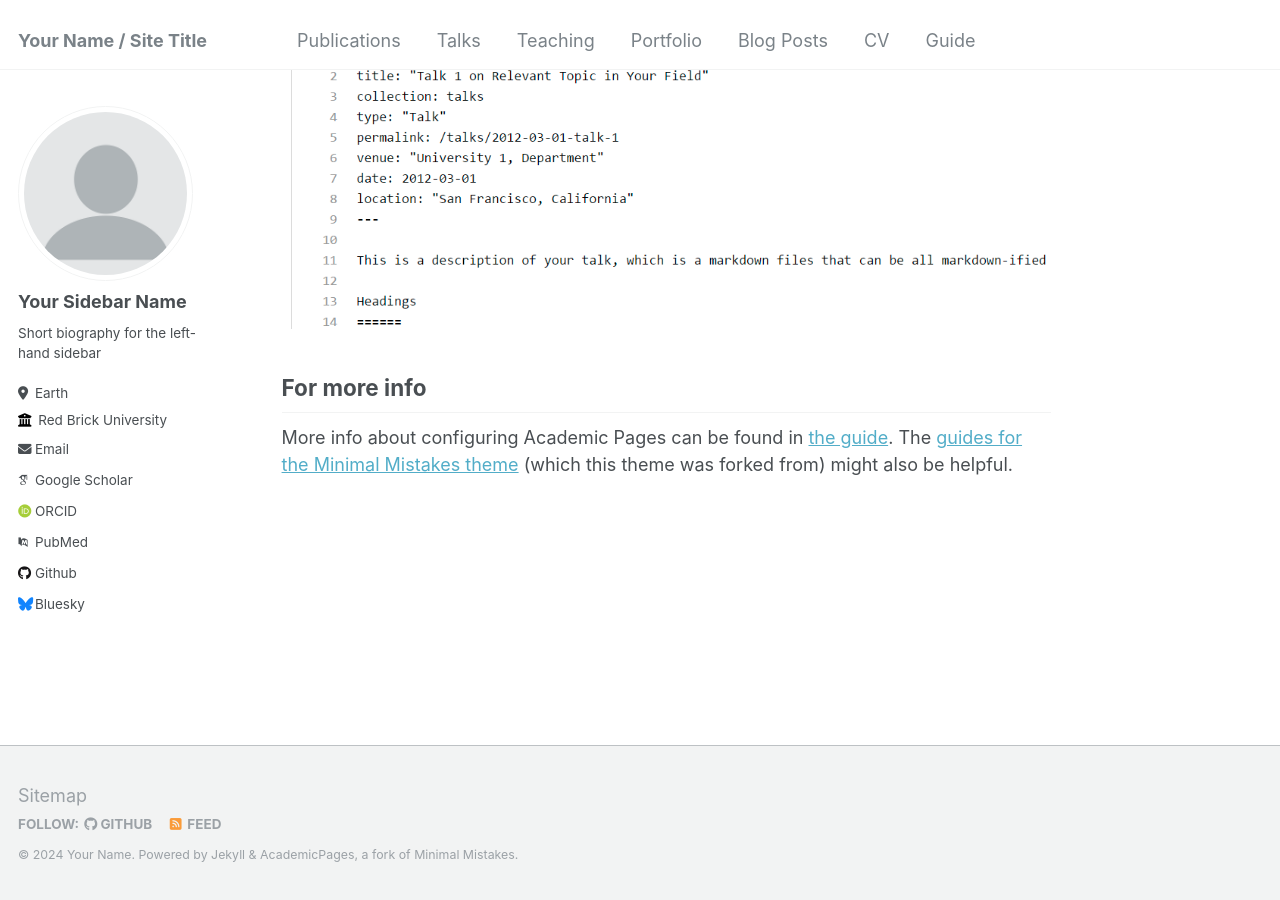
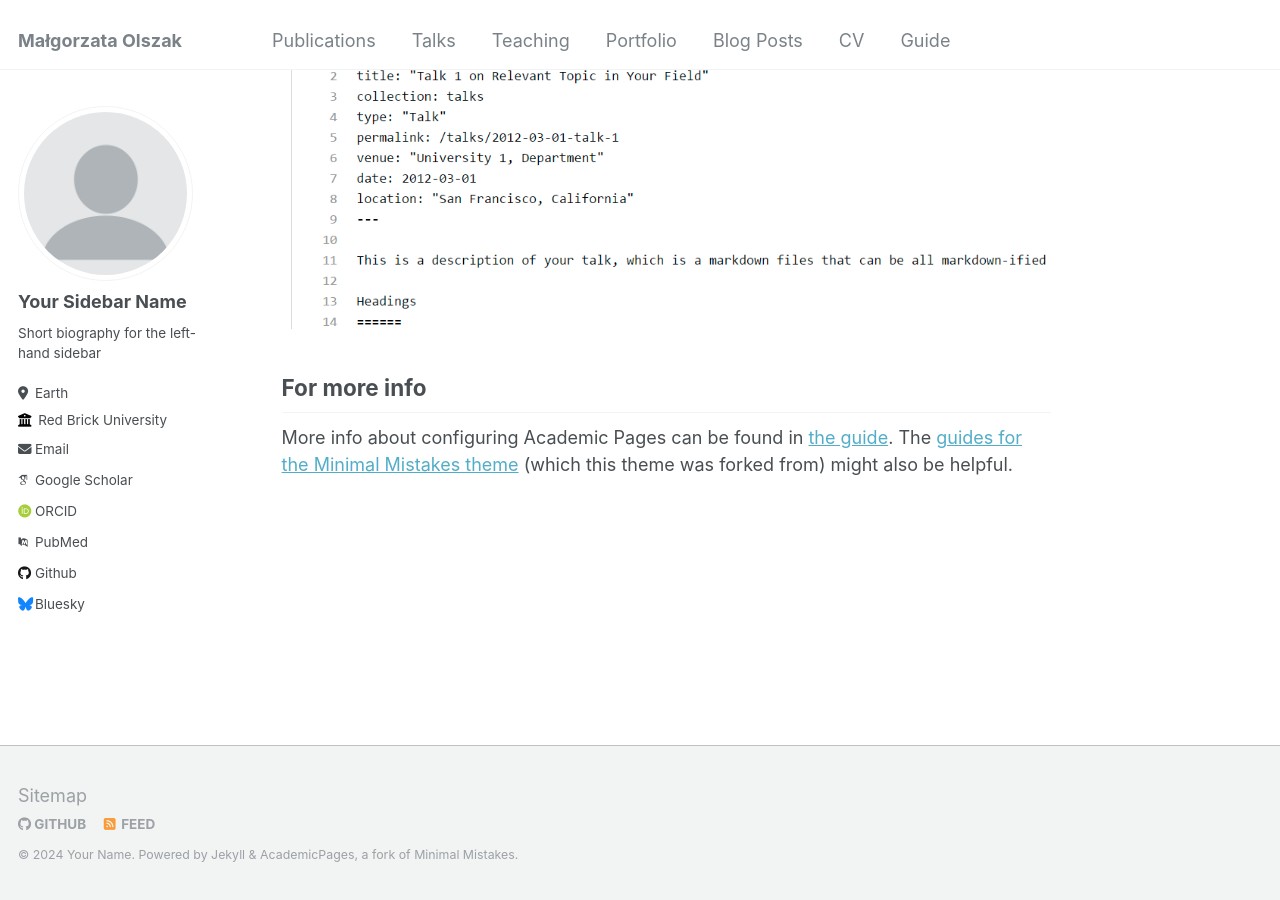
Before and after one commit to Virtover/virtover.github.io, a Jekyll site: the page built from _pages/about.md, in a window 1280 px wide and 900 px high, scrolled down 2660 px. Built offline with Jekyll 4.4.1, drawn with Linux system fonts in a browser that asks for light colours; some web fonts are replaced.

Commit message:
site name

```diff
--- a/_config.yml
+++ b/_config.yml
@@ -7,8 +7,8 @@
 # server process.
 
 # Basic Site Settings
-locale                   : "en-US"
-title                    : "Your Name / Site Title"
+locale                   : "pl-PL"
+title                    : "Małgorzata Olszak"
 title_separator          : "-"
 name                     : &name "Your Name"
 description              : &description "personal description"
```
